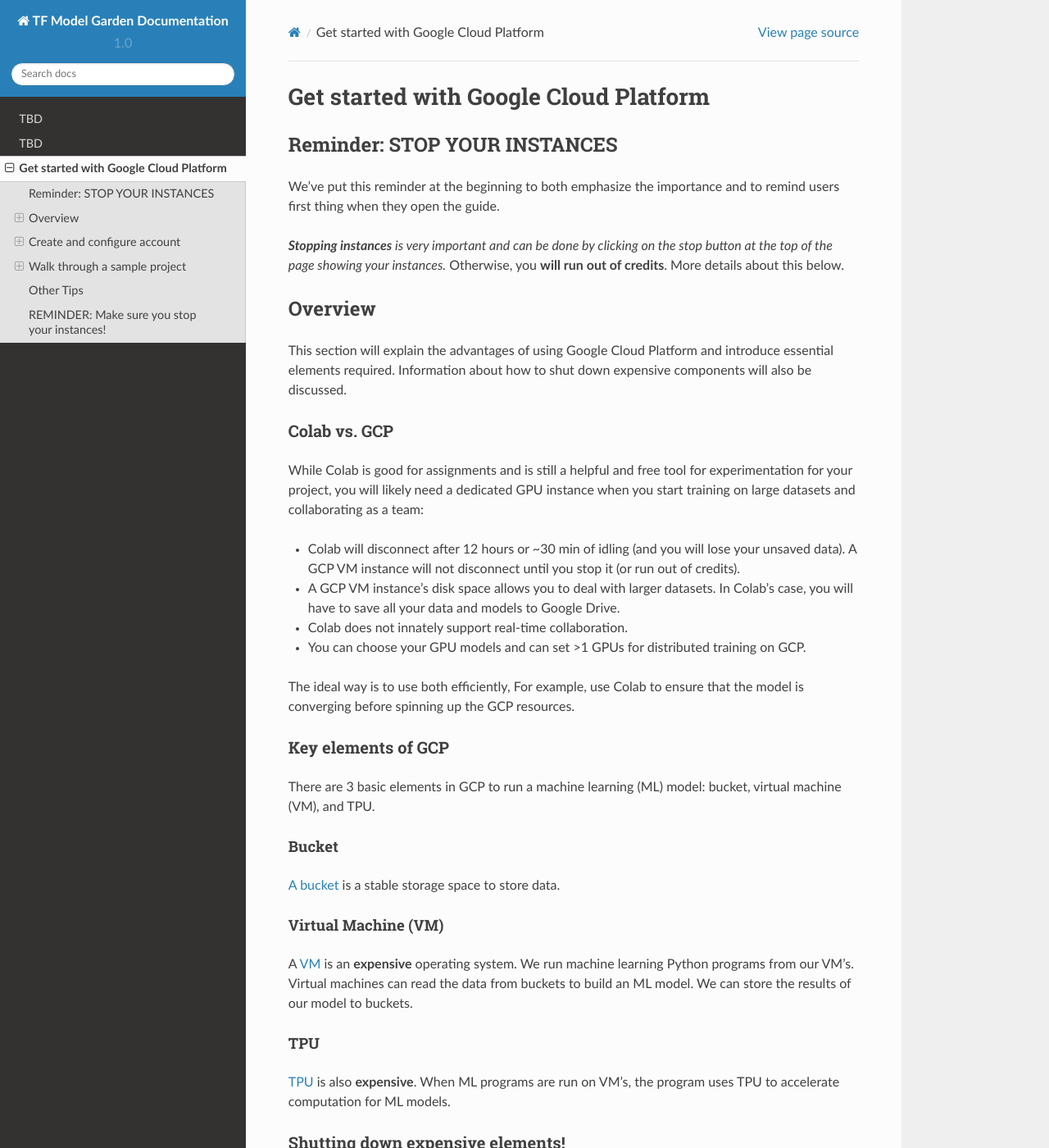
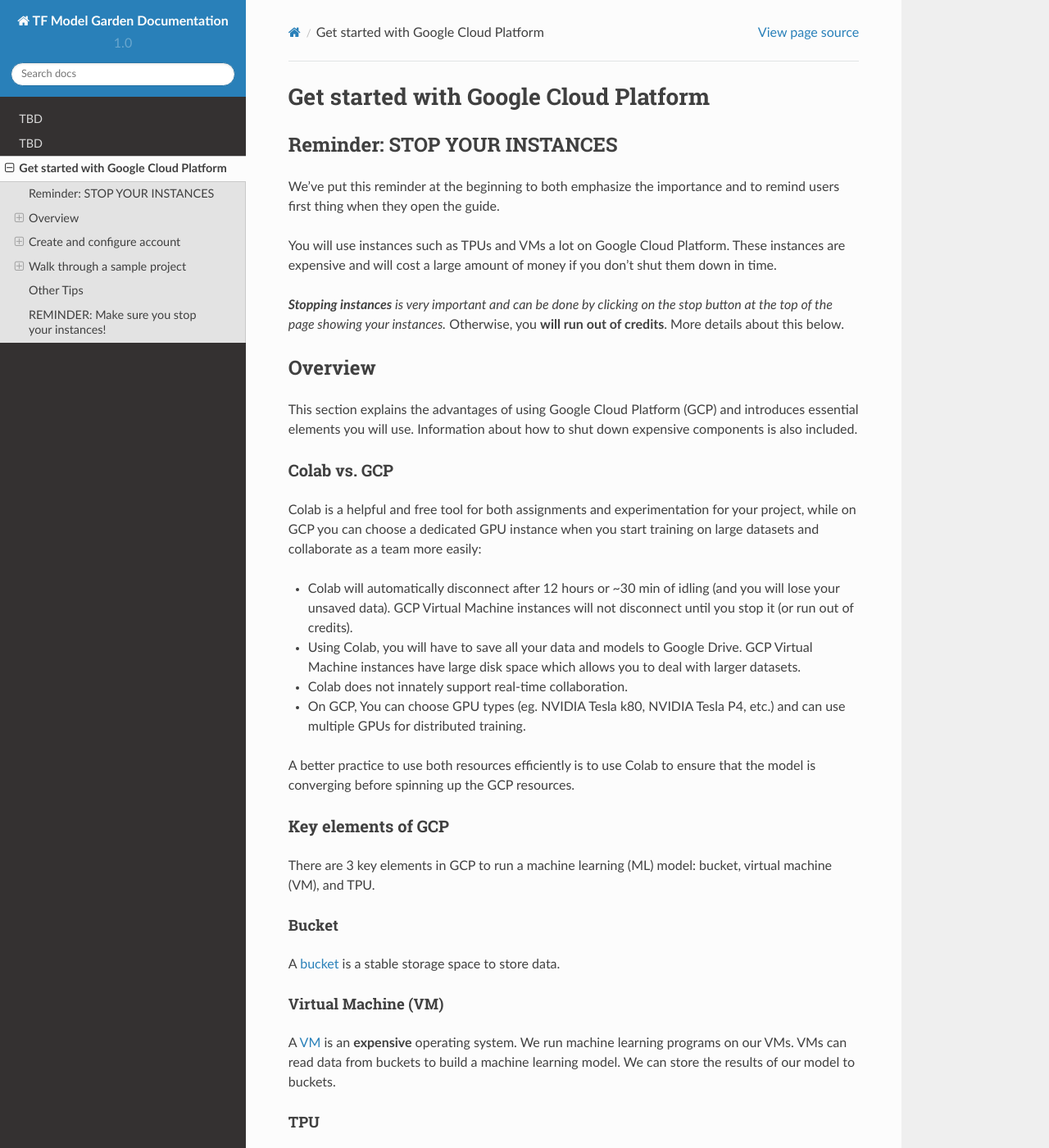
Before and after one commit to syiming/testbed, a Sphinx documentation site: the page built from docs/source/support/gcp.md, in a window 1280 px wide and 1400 px high. Shown: the whole window at 82% size. Built offline with Sphinx 7.4.7 and the Read the Docs theme 2.0.0, drawn with Linux system fonts in a browser that asks for light colours; some of the changed text lies outside the part shown.

Commit message:
add modification

````diff
--- a/docs/source/support/gcp.md
+++ b/docs/source/support/gcp.md
@@ -4,67 +4,67 @@
 
 We've put this reminder at the beginning to both emphasize the importance and to remind users first thing when they open the guide.
 
+You will use instances such as TPUs and VMs a lot on Google Cloud Platform. These instances are expensive and will cost a large amount of money if you don't shut them down in time.
+
 _**Stopping instances** is very important and can be done by clicking on the stop button at the top of the page showing your instances._ Otherwise, you **will run out of credits**. More details about this below.
-
-
 
 ## Overview
 
-This section will explain the advantages of using Google Cloud Platform and introduce essential elements required. Information about how to shut down expensive components will also be discussed.
+This section explains the advantages of using Google Cloud Platform (GCP) and introduces essential elements you will use. Information about how to shut down expensive components is also included.
 
 ### Colab vs. GCP
 
-While Colab is good for assignments and is still a helpful and free tool for experimentation for your project, you will likely need a dedicated GPU instance when you start training on large datasets and collaborating as a team:
+Colab is a helpful and free tool for both assignments and experimentation for your project, while on GCP you can choose a dedicated GPU instance when you start training on large datasets and collaborate as a team more easily:
 
-* Colab will disconnect after 12 hours or ~30 min of idling (and you will lose your unsaved data). A GCP VM instance will not disconnect until you stop it (or run out of credits).
+* Colab will automatically disconnect after 12 hours or ~30 min of idling (and you will lose your unsaved data). GCP Virtual Machine instances will not disconnect until you stop it (or run out of credits).
 
-* A GCP VM instance's disk space allows you to deal with larger datasets. In Colab's case, you will have to save all your data and models to Google Drive.
+* Using Colab, you will have to save all your data and models to Google Drive. GCP Virtual Machine instances have large disk space which allows you to deal with larger datasets.
 
 * Colab does not innately support real-time collaboration.
 
-* You can choose your GPU models and can set >1 GPUs for distributed training on GCP.
+* On GCP, You can choose GPU types (eg. NVIDIA Tesla k80, NVIDIA Tesla P4, etc.) and can use multiple GPUs for distributed training.
 
-The ideal way is to use both efficiently, For example, use Colab to ensure that the model is converging before spinning up the GCP resources.
+A better practice to use both resources efficiently is to use Colab to ensure that the model is converging before spinning up the GCP resources.
 
 ### Key elements of GCP
 
-There are 3 basic elements in GCP to run a machine learning (ML) model: bucket, virtual machine (VM), and TPU.
+There are 3 key elements in GCP to run a machine learning (ML) model: bucket, virtual machine (VM), and TPU.
 
 #### Bucket
 
-[A bucket](https://cloud.google.com/storage/docs/key-terms#buckets) is a stable storage space to store data.
+A [bucket](https://cloud.google.com/storage/docs/key-terms#buckets) is a stable storage space to store data.
 
 #### Virtual Machine (VM)
 
-A [VM](https://cloud.google.com/compute/docs/instances) is an **expensive** operating system. We run machine learning Python programs from our VM's. Virtual machines can read the data from buckets to build an ML model. We can store the results of our model to buckets.
+A [VM](https://cloud.google.com/compute/docs/instances) is an **expensive** operating system. We run machine learning programs on our VMs. VMs can read data from buckets to build a machine learning model. We can store the results of our model to buckets.
 
 #### TPU
 
-[TPU](https://cloud.google.com/tpu/docs) is also **expensive**. When ML programs are run on VM's, the program uses TPU to accelerate computation for ML models.
+[TPU](https://cloud.google.com/tpu/docs) is also **expensive**. When we run machine learning programs on VMs, the programs use TPU(s) to accelerate computation.
 
-### Shutting down expensive elements!
+### Shut down expensive elements!
 
-As mentioned, VM's and TPU's are expensive. So we should <span style="color:red">shut down</span> TPU and VM when  we're not using them.
-*   We can shut them down using command lines or web interfaces manually. But we easily forget to do so.
-*   We will provide instructions on shutting them down automatically by [a script below](#automatic-shutdown).
+As mentioned, VMs and TPUs are expensive. So we should **<span style="color:red">shut down</span>** TPUs and VMs when we're not using them.
+*   We can shut them down using command lines or through web interfaces manually. However, we might forget to do so, and result in unnecessary spending.
+*   We also provide instructions on shutting them down automatically by [a script below](#automatic-shutdown).
 
 ## Create and configure account
 
-This section will contain detailed procedures to sign up for the first time and configuring projects. Upgrading accounts and adding people to projects for collaboration will also be mentioned.
+This section contains detailed procedures to create a GCP account and configuring projects. Upgrading accounts and adding people to projects for collaboration are also mentioned.
 
-### Sign up to GCP for the first time
+### Create your first GCP account
 
-You should receive credits worth $300 from Google when you first sign up with your personal Gmail address and upgrade to a full account. Please use the resources judiciously.
+A GCP account grants you access to all Cloud Platform Products. When you sign up on GCP and upgrade to a full account, you should receive $300 credits from Google over the next 12 months. Please use the resources judiciously.
 
-1. Create Google Cloud account by going to the [Google Cloud homepage](https://cloud.google.com/?utm_source=google&utm_medium=cpc&utm_campaign=2015-q2-cloud-na-gcp-skws-freetrial-en&gclid=CP2e4PPpiNMCFU9bfgodGHsA1A "Title"). Click on the blue **Get Started for free** button. Sign in your Gmail account. Here is an illustrative example.
+1. Create Google Cloud account by going to the [Google Cloud homepage](https://cloud.google.com/?utm_source=google&utm_medium=cpc&utm_campaign=2015-q2-cloud-na-gcp-skws-freetrial-en&gclid=CP2e4PPpiNMCFU9bfgodGHsA1A "Title"). Click on the blue **Get Started for Free** button. Sign in to your Gmail account.
 
 ![](_img/launching-screen.png)
 
-2. Choose **Account type** to be **Individual**. You will then fill in your name, address, and credit card information.
+2. Select **Account type** to be **Individual**. You will then fill in your name, address, and credit card information.
 
 ![](_img/register-info.png)
 
-3. Click the "Google Cloud Platform" (in red circle), and it will take you to the main project dashboard.
+3. Click the **Google Cloud Platform**, and it will take you to the main project dashboard.
 
 ![](_img/welcome-screen.png)
 
@@ -109,11 +109,7 @@
 
 #### Create your own VM
 
-Please pay attention to `zone`. Select a zone that is not used by too many people.
-
-You can see what zones are used by other people by the following navigation: Console page -> Compute Engine -> “TPUs” in the left sidebar -> zones.
-
-You can see the set of zone names by the following navigation: Console page -> Compute Engine -> “Zones” in the left sidebar. Pick up a name from here.
+You can use the following command to create a VM instance named transformer-tutorial in Cloud Shell.
 
 
 ```bash
@@ -127,7 +123,15 @@
 
 Enter `y` to approve the creation of VM.
 
-<a name="vm-zone"></a> Please remember the zone information in the above command `us-central1-b`. It will be used later when we create TPU.
+Enter `y` to approve the creation of VM.
+
+Please pay attention to `--zone`. Select a zone that is not used by too many people:
+
+- You can see what zones are used by other people by the following navigation: Console page -> Compute Engine -> “TPUs” in the left sidebar -> zones.
+
+- You can see the set of zone names by the following navigation: Console page -> Compute Engine -> “Zones” in the left sidebar. Pick up a name from here.
+
+Please remember the zone information in the above command `us-central1-b`. It will be used later when we create TPU.
 
 Now the VM is created and started. **The start of the VM triggers the start of charging fees, until the VM is shutdown**.
 
@@ -139,19 +143,19 @@
 
 It will ask you to create a rsa key pair for yourself. Just create one.
 
-### Access Your Newly Created VM
+### Access your newly created VM
 
-Now that you have created your virtual GCE, you want to be able to connect to it from your computer.
+Now that you have created your Virtual Machine using Cloud Shell, you may also want to connect to it from your computer.
 
-### Install gcloud command-line Tools
-To access [gcloud commands](https://cloud.google.com/sdk/gcloud/reference) in your local terminal, install [Google Cloud SDK](https://cloud.google.com/sdk/docs) that is appropriate for your platform, and follow their instructions.
+### Install gcloud command-line tools
+To access [gcloud commands](https://cloud.google.com/sdk/gcloud/reference) in your local terminal, follow the instructions to install [Google Cloud SDK](https://cloud.google.com/sdk/docs).
 
 If the `gcloud` command is not in your system path after installation, you can also reference it by its full path `/<DIRECTORY-WHERE-GOOGLE-CLOUD-IS-INSTALLED>/bin/gcloud`. See [this page](https://cloud.google.com/compute/docs/instances/connecting-to-instance "Title") for more detailed instructions.
 
 To ssh into your VM, go to your VM instance details page by clicking on its name. Start the VM instance first. Once it has a green checkmark on, click on the drop-down arrow and select `View gcloud command` instead to retrieve the terminal command. It should look like
 
 ```bash
-gcloud compute --project "<YOUR_PROJECT_ID>" ssh --zone "<YOUR_ZONE>" "<YOUR_VM_NAME>"
+gcloud compute ssh --project <YOUR_PROJECT_ID> --zone <YOUR_ZONE> <YOUR_VM_NAME>
 ```
 
 ### Verification
@@ -163,9 +167,9 @@
 * If you want to use Tensorflow 2.1, run `python test_tf.py`. The script will show you the installed Tensorflow version (2.1.0) and then run a sample MNIST training. You should see around 97% accuracy at the end.
 
 ### Using Jupyter Notebook with Google Compute Engine
-If you wish, you can use Jupyter Notebook to experiment in your projects. Below, we discuss how to run Jupyter Notebook from your GCE instance and connect to it with your local browser.
+You can use Jupyter Notebook to experiment for your projects. In this section, we discuss how to run Jupyter Notebook from your GCE instance and connect to it with your local browser.
 
-After you ssh into your VM using the prior instructions, run Jupyter notebook from the folder with your assignment files.
+After you ssh into your VM, run Jupyter notebook from the folder with your project files.
 
 ```
 jupyter notebook
@@ -173,16 +177,7 @@
 
 The default port is `8888`, specified in `~/.jupyter/jupyter_notebook_config.py`.
 
-You can connect to your Jupyter session from your laptop. Check the external IP address of your instance, say it is `35.185.240.182`. Open any browser and visit `35.185.240.182:8888`. The login password is the one you set with the setup script above.
-
-
-### Transferring Files From Your Instance To Your Computer
-
-For instance, to transfer `file.zip` from GCE instance to your local laptop. There is an [easy command](https://cloud.google.com/sdk/gcloud/reference/compute/scp) for this purpose:
-
-```
-gcloud compute scp <user>@<instance-name>:/path/to/file.zip /local/path
-```
+You can connect to your Jupyter Notebook session from your laptop. Check the external IP address of your instance, say it is `35.185.240.182`. Open any browser and visit `35.185.240.182:8888`. The login password is the one you set with the setup script above.
 
 ### Creating a bucket
 
@@ -296,17 +291,17 @@
 
 #### By web interface
 
-You can also shutdown TPU and VM using the web console interface.
+You can also shut down TPU and VM using the web console interface:
 
-By this navigation: Console page -> Compute Engine -> “TPUs” in the left sidebar, you can select "transformer-tutorial" and click "STOP". You should wait for around 3 minutes to make sure that "transformer-tutorial" **disappears** from this page.
+- Shut down **TPU** by this navigation: Console page -> Compute Engine -> “TPUs” in the left sidebar, you can select "transformer-tutorial" and click "STOP". You should wait for around 3 minutes to make sure that "transformer-tutorial" **disappears** from this page.
 
-By this navigation: Console page -> Compute Engine -> “VM instances” in the left sidebar, you can select "transformer-tutorial" and click "STOP". You should wait for around 2 minutes to make sure that the status of "transformer-tutorial" becomes **grey** on this page.
+- Shut down **VM** by this navigation: Console page -> Compute Engine -> “VM instances” in the left sidebar, you can select "transformer-tutorial" and click "STOP". You should wait for around 2 minutes to make sure that the status of "transformer-tutorial" becomes **grey** on this page.
 
 ### Automatic shutdown
 
 It’s better to let the model run at the backend of the VM, so you don’t need to maintain the connection to VM all the time.
 
-The results can be printed in the log, or stored into VM or GCS buckets.
+The results can be printed in the log, or stored into VM or GCP buckets.
 
 What we are doing here is to put all commands we mentioned into a [bash script](https://www.cyberciti.biz/faq/how-to-execute-a-shell-script-in-linux/): demo.sh
 
@@ -359,9 +354,11 @@
 ```bash
 printf 'y\n' | nohup ./demo.sh &> ~/demo.log &
 ```
-Now you have shut down TPU and VM. Your VM is not deleted. You can start your VM in the future to see your script and Python log in your root directory. What is the correct way to start VM and TPU the next time?
+Now you have shut down TPU and VM. Your VM is not deleted. You can start your VM in the future to see your script and Python log in your root directory.
 
 ### Start VM and TPU the next time
+
+You can use the following command to restart your VM and TPU.
 
 TPU:
 
@@ -374,7 +371,7 @@
 gcloud compute instances start transformer-tutorial --zone=us-central1-b
 ```
 
-You have started VM. Then you need to use SSH to login/access your VM.
+After you start your VM, you can use SSH to login/access your VM.
 
 Login VM:
 
@@ -396,6 +393,6 @@
 
 ## REMINDER: Make sure you stop your instances!
 
-Don't forget to stop your instance when you are done (by clicking on the stop button at the top of the page showing your instances, or by the other methods listed above). You can restart your instance and the downloaded software will still be available.
+Don't forget to stop your instance when you are done (by clicking on the stop button at the top of the page showing your instances, or by the [other methods](#automatic-shutdown) listed above). You can restart your instance and the downloaded software will still be available.
 
 You will be charged per hour when your instance is running. This includes code development time. We encourage you to read up on Google Cloud and regularly keep track of your credits.
````
